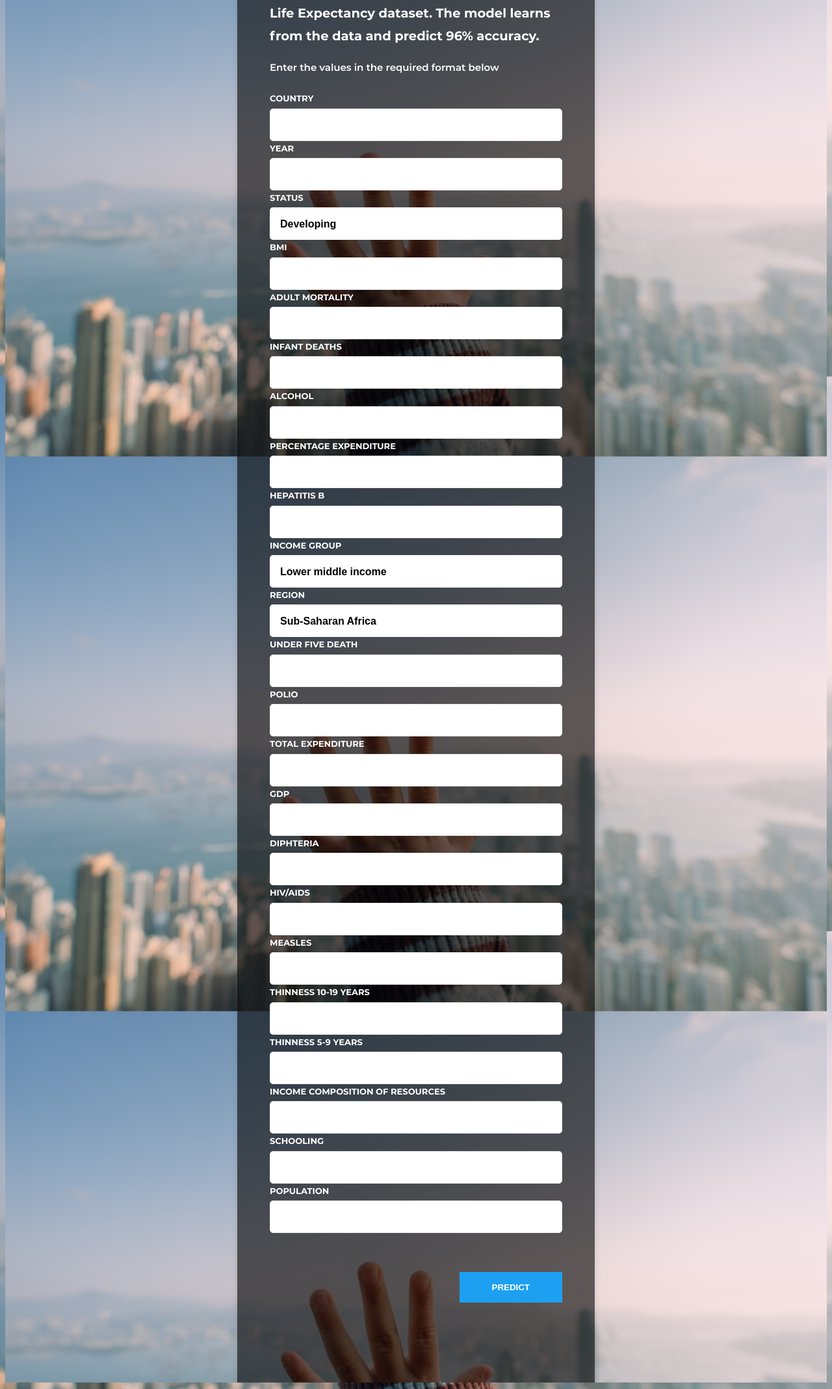
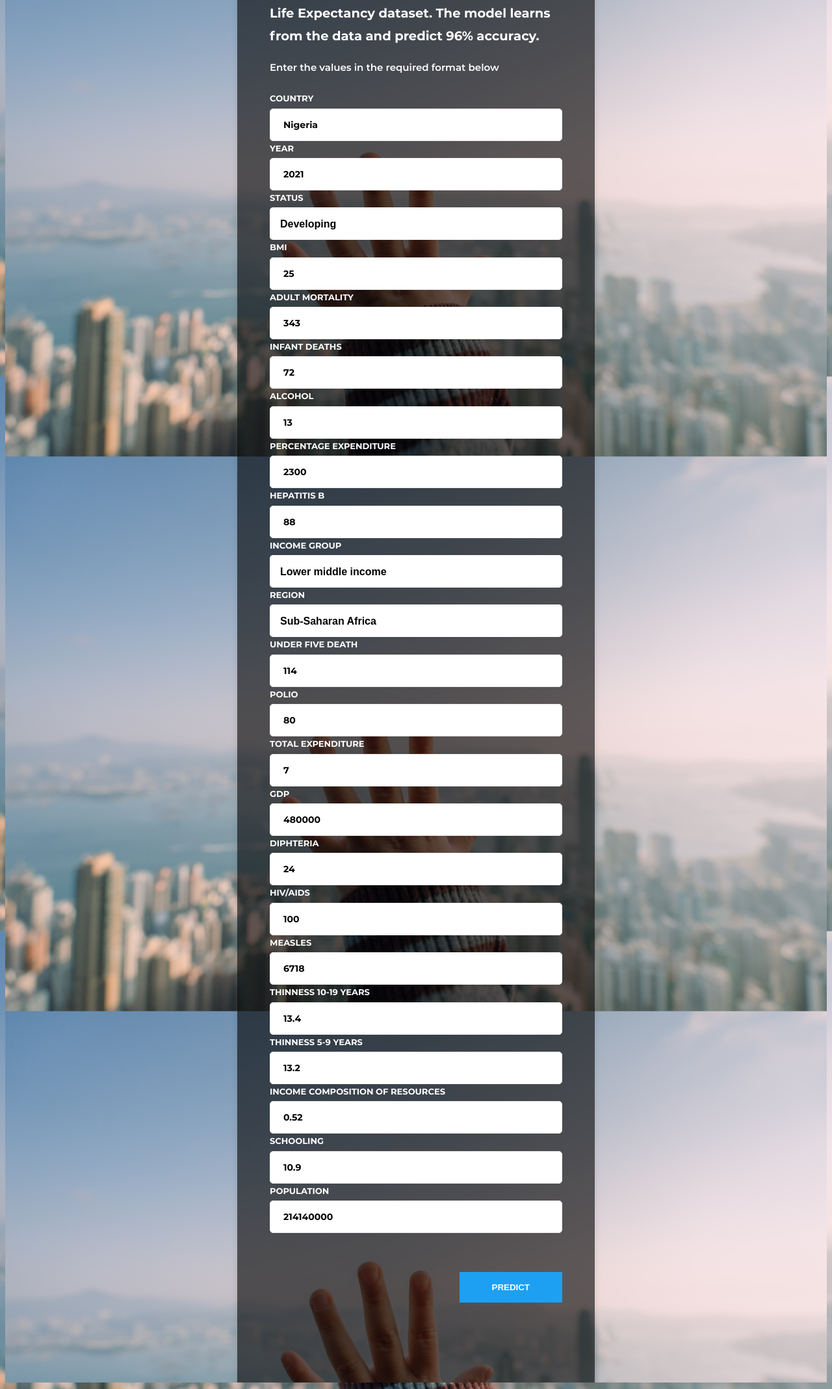
Before and after one commit to UsmanSimple/ML-Model-Deployment-with-Flask-and-AWS-EC2-Instance, a Flask app: template templates/Predict.html in a window 1280 px wide. Shown: the part 274-2411 px from the top of the page at 65% size. Run offline with Flask 2, Linux system fonts and the light colour scheme; the template is opened without the code that fills it, so the values that code supplies are empty; parts of the project's set-up code (start-up, migrations or seed data) failed here and were passed over.

Commit message:
new commit

```diff
--- a/app.py
+++ b/app.py
@@ -41,7 +41,7 @@ def predict():
     alcohol = float(req.get("alcohol",default=13))
     percentage_expenditure = float(req.get("percentage_expenditure",default=2300))
     hepatitis_b = float(req.get("hepatitis_b",default=88))
-    measles = float(req.get("measles",default=6708))
+    measles = float(req.get("measles",default=6718))
     bmi = float(req.get("bmi",default=25))
     under_five_deaths = int(req.get("under_five_deaths",default=114))
     polio = float(req.get("polio",default=80))
@@ -93,5 +93,7 @@ def results():
     return jsonify(output)
 
 
-if __name__ == "__main__":
-    app.run(debug=True)
+if __name__ == '__main__':
+   app.run(host = '0.0.0.0', port = 8080)
+#if __name__ == "__main__":
+#    app.run(debug=True)
--- a/requirement.txt
+++ b/requirement.txt
@@ -8,7 +8,5 @@ scipy==1.7.3
 scikit-learn==1.0.2
 Werkzeug==2.0.2
 MarkupSafe==2.0.1
-catboost==1.0.4
 lightgbm==3.3.2
-xgboost==1.5.2
 gunicorn==20.1.0
--- a/templates/Predict.html
+++ b/templates/Predict.html
@@ -32,11 +32,11 @@
                         <div class="">
                             <div class="">
                                 <label for="country">Country</label>
-                                <input type="text" class="form-input" name="country" id="nation"/>
+                                <input type="text" value = 'Nigeria' class="form-input" name="country" id="nation"/>
                             </div>
                             <div class="">
                                 <label for="year">Year</label>
-                                <input type="text" class="form-input" name="year" id="year" />
+                                <input type="text" value = '2021' class="form-input" name="year" id="year" />
                             </div>
                             <div class="">
                                 <label for="status">Status</label>
@@ -54,29 +54,29 @@
                         <div class="">
                             <div class="">
                                 <label for="bmi">BMI</label>
-                                <input type="text" class="form-input" name="bmi" id="bmi" />
+                                <input type="text" value='25' class="form-input" name="bmi" id="bmi" />
                             </div>
                             <div class="">
                                 <label for="adult_mortality">Adult Mortality</label>
-                                <input type="text" class="form-input" name="adult_mortality" id="adult_mortality" />
+                                <input type="text" value='343' class="form-input" name="adult_mortality" id="adult_mortality" />
                             </div>
                             <div class="">
                                 <label for="infant_deaths">Infant Deaths</label>
-                                <input type="text" class="form-input" name="infant_deaths" id="infant_deaths" />
+                                <input type="text" value='72' class="form-input" name="infant_deaths" id="infant_deaths" />
                             </div>
                         </div>
                         <div class="">
                             <div class="">
                                 <label for="alcohol">Alcohol</label>
-                                <input type="text" class="form-input" name="alcohol" id="alcohol" />
+                                <input type="text" value='13' class="form-input" name="alcohol" id="alcohol" />
                             </div>
                             <div class="">
                                 <label for="percentage_expenditure">Percentage Expenditure</label>
-                                <input type="text" class="form-input" name="percentage_expenditure" id="percentage_expenditure" />
+                                <input type="text" value='2300' class="form-input" name="percentage_expenditure" id="percentage_expenditure" />
                             </div>
                             <div class="">
                                 <label for="hepatitis_b">Hepatitis B</label>
-                                <input type="text" class="form-input" name="hepatitis_b" id="hepatitis_b" />
+                                <input type="text" value='88' class="form-input" name="hepatitis_b" id="hepatitis_b" />
                             </div>
                         </div>
                         <div class="">
@@ -111,60 +111,60 @@
                             </div>
                             <div class="">
                                 <label for="under_five_deaths">Under Five Death</label>
-                                <input type="text" class="form-input" name="under_five_deaths" id="under_five_deaths" />
+                                <input type="text" value='114' class="form-input" name="under_five_deaths" id="under_five_deaths" />
                             </div>
                         </div>
                         <div class="">
                             <div class="">
                                 <label for="polio">Polio</label>
-                                <input type="text" class="form-input" name="polio" id="polio" />
+                                <input type="text" value='80' class="form-input" name="polio" id="polio" />
                             </div>
                             <div class="">
                                 <label for="total_expenditure">Total Expenditure</label>
-                                <input type="text" class="form-input" name="total_expenditure" id="total_expenditure" />
+                                <input type="text" value='7' class="form-input" name="total_expenditure" id="total_expenditure" />
                             </div>
                             <div class="">
                                 <label for="gdp">GDP</label>
-                                <input type="text" class="form-input" name="gdp" id="gdp" />
+                                <input type="text" value='480000'class="form-input" name="gdp" id="gdp" />
                             </div>
                         </div>
                         <div class="">
                             <div class="">
                                 <label for="diphtheria">Diphteria</label>
-                                <input type="text" class="form-input" name="diphtheria" id="diphtheria" />
+                                <input type="text" value='24' class="form-input" name="diphtheria" id="diphtheria" />
                             </div>
                             <div class="">
                                 <label for="hiv_aids">HIV/AIDS</label>
-                                <input type="text" class="form-input" name="hiv_aids" id="hiv_aids" />
+                                <input type="text" value='100' class="form-input" name="hiv_aids" id="hiv_aids" />
                             </div>
                             <div class="">
                                 <label for="measles">Measles</label>
-                                <input type="text" class="form-input" name="measles" id="measles" />
+                                <input type="text" value='6718' class="form-input" name="measles" id="measles" />
                             </div>
                         </div>
                         <div class="">
                             <div class="">
                                 <label for="thinness_10_19_years">Thinness 10-19 years</label>
-                                <input type="text" class="form-input" name="thinness_10_19_years" id="thinness_10_19_years" />
+                                <input type="text" value='13.4' class="form-input" name="thinness_10_19_years" id="thinness_10_19_years" />
                             </div>
                             <div class="">
                                 <label for="thinness_5_9_years">Thinness 5-9 years</label>
-                                <input type="text" class="form-input" name="thinness_5_9_years" id="thinness_5_9_years" />
+                                <input type="text" value='13.2' class="form-input" name="thinness_5_9_years" id="thinness_5_9_years" />
                             </div>
                              <div class="">
                                 <label for="income_composition_of_resourcesles">Income Composition Of Resources</label>
-                                <input type="text" class="form-input" name="income_composition_of_resourcesles" id="income_composition_of_resourcesles" />
+                                <input type="text" value='0.52' class="form-input" name="income_composition_of_resourcesles" id="income_composition_of_resourcesles" />
                             </div>
                         </div>
                         <div class="">
                             <div class="">
                                 <label for="schooling">Schooling</label>
-                                <input type="text" class="form-input" name="schooling" id="schooling" />
+                                <input type="text" value='10.9' class="form-input" name="schooling" id="schooling" />
                             </div>
 
                             <div class="">
                                 <label for="population">Population</label>
-                                <input type="text" class="form-input" name="population" id="population" />
+                                <input type="text" value='214140000' class="form-input" name="population" id="population" />
                             </div>
                         </div>
                         <br>
```
Also changed, not shown: README.md, 2 other files.
